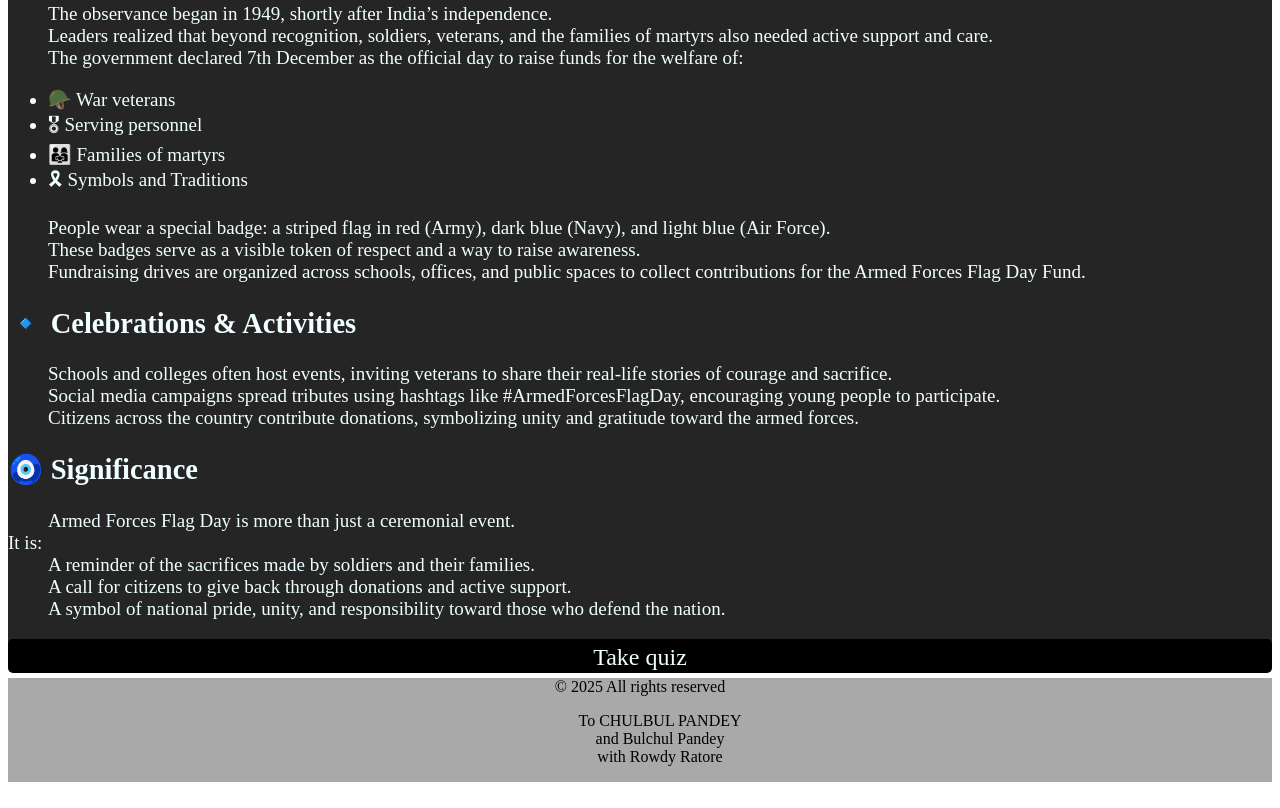
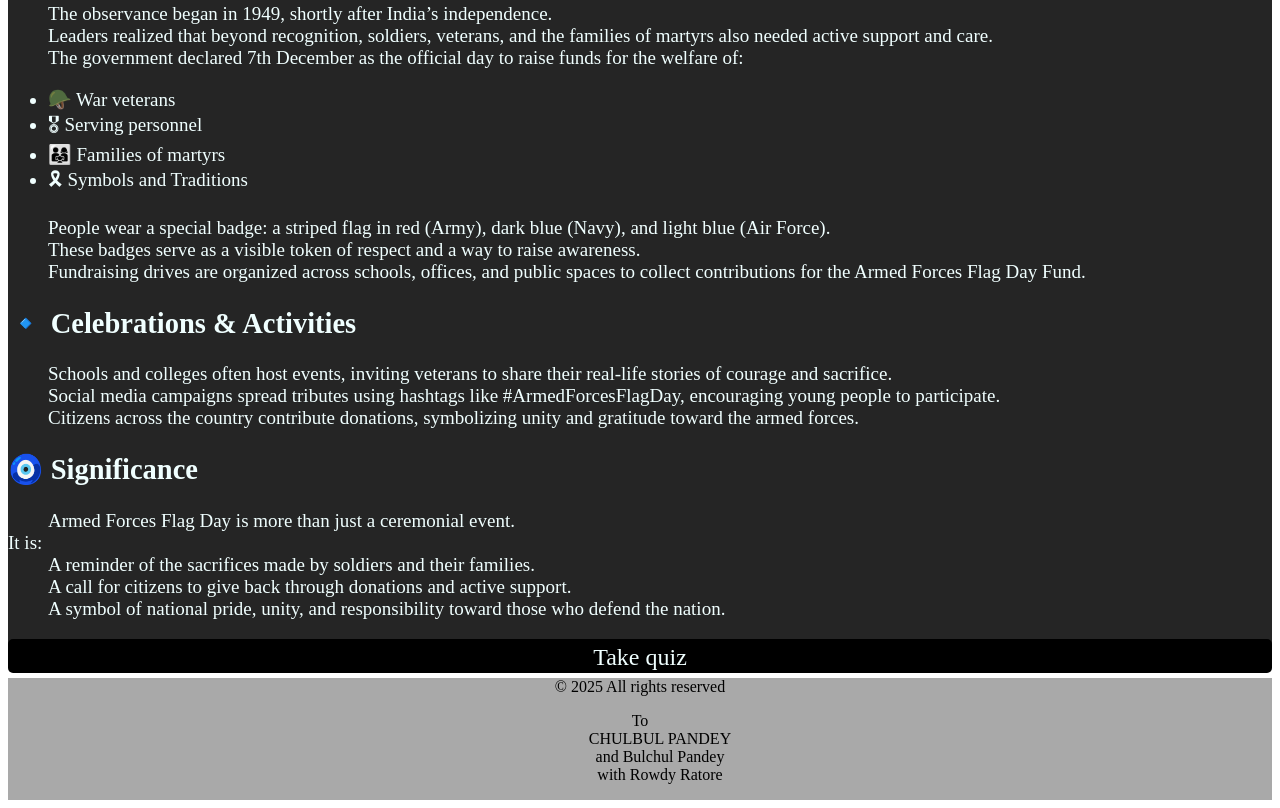
Before and after one commit to buckdada/ChulbulPandey, a plain HTML site: page Lessons.html in a window 1280 px wide. Shown: the part 9712-10520 px from the top of the page. Drawn offline with Linux system fonts and the light colour scheme.

Commit message:
Update Lessons.html

```diff
--- a/Lessons.html
+++ b/Lessons.html
@@ -990,8 +990,9 @@
 <footer>&copy;
   2025 All rights reserved
   <dl>
+      <dt>To</dt>
     <dd>
-        To CHULBUL PANDEY
+         CHULBUL PANDEY
     </dd>
     <dd>
         and Bulchul Pandey
```
